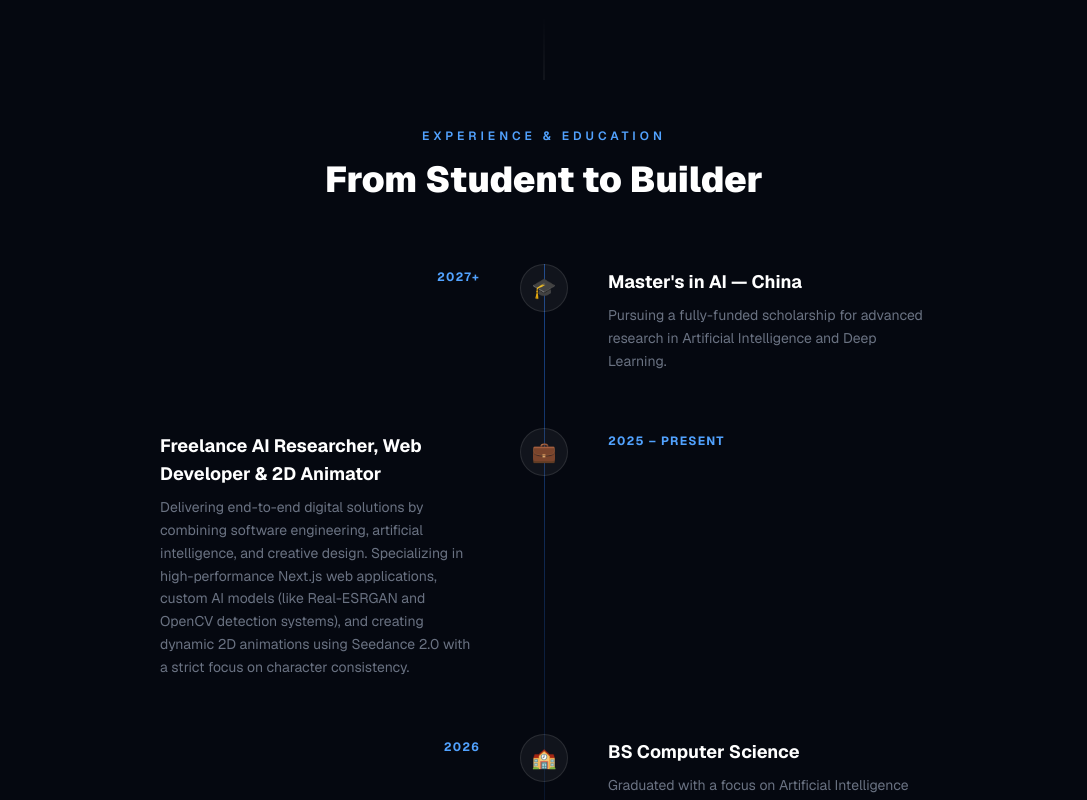
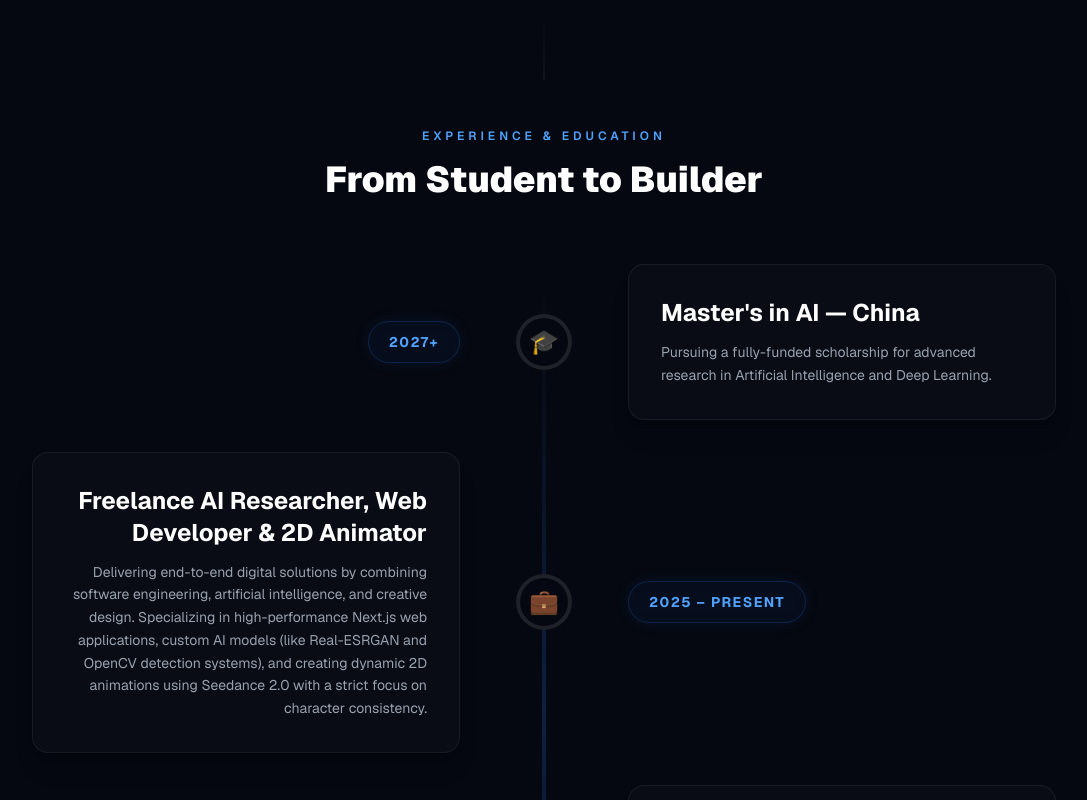
Before and after one commit to owaiskhan2501000/owais-portfolio-web, a Next.js app: page / in a window 1280 px wide. Shown: the part 1360-2160 px from the top of the page, without its empty margins (96-1183 px from the left). Built offline with nearby package versions, Linux system fonts and the light colour scheme; no server answers.

Commit message:
Added some improvements to Journey section

```diff
--- a/app/page.tsx
+++ b/app/page.tsx
@@ -454,33 +454,54 @@ export default function Home() {
       {/* ━━━ JOURNEY ━━━ */}
       <section id="journey" className="py-20 sm:py-28 px-4 sm:px-6 lg:px-8 relative">
         <div className="absolute top-0 left-1/2 -translate-x-1/2 w-px h-16 bg-gradient-to-b from-transparent to-white/10" />
-        <div className="max-w-3xl mx-auto">
+        <div className="max-w-5xl mx-auto">
           <Reveal>
             <p className="text-xs uppercase tracking-[4px] text-blue-400 font-semibold mb-4 text-center">{t.journeyTitle}</p>
             <h2 className="text-3xl sm:text-4xl font-black text-center mb-16">{lang === "en" ? "From Student to Builder" : "从学生到构建者"}</h2>
           </Reveal>
 
-          <div className="relative">
-            <div className="absolute left-6 md:left-1/2 top-0 bottom-0 w-px bg-gradient-to-b from-blue-500/50 via-blue-500/20 to-transparent" />
-            {t.timeline.map((item, i) => (
-              <Reveal key={i} delay={i * 0.15} direction={i % 2 === 0 ? "left" : "right"}>
-                <div className={`relative flex items-start gap-6 mb-12 ${i % 2 === 0 ? "md:flex-row" : "md:flex-row-reverse"} md:gap-10`}>
-                  <div className={`hidden md:block flex-1 ${i % 2 === 0 ? "text-right" : "text-left"}`}>
-                    <span className="text-xs font-bold tracking-widest text-blue-400 uppercase">{item.year}</span>
-                  </div>
-                  <div className="relative flex-shrink-0">
-                    <div className="w-12 h-12 rounded-full bg-white/5 border border-white/10 flex items-center justify-center text-xl z-10 relative">
-                      {item.icon}
+          {/* Improved Node-based Timeline Design */}
+          <div className="relative mt-16 mb-16">
+            {/* Glowing Main Vertical Line */}
+            <div className="absolute left-[24px] md:left-1/2 top-4 bottom-0 w-1 -translate-x-1/2 bg-gradient-to-b from-blue-500/0 via-blue-500/20 to-blue-500/0 rounded-full" />
+
+            <div className="flex flex-col gap-12 md:gap-8 relative z-10">
+              {t.timeline.map((item, i) => {
+                const isEven = i % 2 === 0;
+                return (
+                  <Reveal key={i} delay={i * 0.15} direction={isEven ? "left" : "right"}>
+                    <div className="relative flex flex-col md:flex-row items-start md:items-center group">
+
+                      {/* Left Side (Desktop Year Pill) */}
+                      <div className={`hidden md:flex flex-1 ${isEven ? 'justify-end pr-14' : 'justify-start pl-14 order-3'}`}>
+                        <div className={`px-5 py-2 rounded-full border border-blue-500/20 bg-blue-500/5 backdrop-blur-sm shadow-[0_0_15px_rgba(59,130,246,0.1)] group-hover:border-blue-400/50 group-hover:bg-blue-500/10 group-hover:-translate-y-1 transition-all duration-300`}>
+                          <span className="text-sm font-bold tracking-widest text-blue-400 uppercase">{item.year}</span>
+                        </div>
+                      </div>
+
+                      {/* Timeline Node */}
+                      <div className={`absolute md:relative left-[24px] md:left-auto top-0 md:top-auto -translate-x-1/2 md:translate-x-0 w-12 h-12 md:w-14 md:h-14 rounded-full bg-[#050810] border-4 border-white/10 group-hover:border-cyan-400 flex items-center justify-center text-xl md:text-2xl z-20 transition-all duration-500 group-hover:scale-110 group-hover:shadow-[0_0_30px_rgba(34,211,238,0.5)] order-2 mt-1 md:mt-0`}>
+                        <div className="absolute inset-0 rounded-full bg-blue-500/20 animate-ping opacity-0 group-hover:opacity-40 transition-opacity duration-500" />
+                        <span className="relative z-10 group-hover:scale-110 transition-transform">{item.icon}</span>
+                      </div>
+
+                      {/* Content Card */}
+                      <div className={`w-full md:flex-1 pl-20 md:pl-0 pt-2 md:pt-0 ${isEven ? 'md:pl-14 order-3' : 'md:pr-14 order-1 text-left md:text-right'}`}>
+                        <div className="p-6 md:p-8 rounded-2xl bg-white/[0.02] border border-white/[0.06] group-hover:border-blue-500/30 group-hover:bg-white/[0.04] transition-all duration-500 shadow-xl group-hover:shadow-blue-500/10 relative overflow-hidden">
+                          {/* Inner gradient line indicating the connection side */}
+                          <div className={`absolute top-0 bottom-0 w-1 bg-gradient-to-b from-blue-500 to-cyan-400 opacity-0 group-hover:opacity-100 transition-opacity duration-500 ${isEven ? 'left-0' : 'left-0 md:right-0 md:left-auto'}`} />
+
+                          <span className="md:hidden text-xs font-bold tracking-widest text-blue-400 uppercase mb-3 block">{item.year}</span>
+                          <h3 className="text-xl sm:text-2xl font-bold text-white mb-3 group-hover:text-cyan-400 transition-colors">{item.title}</h3>
+                          <p className="text-gray-400 text-sm leading-relaxed">{item.desc}</p>
+                        </div>
+                      </div>
+
                     </div>
-                  </div>
-                  <div className="flex-1 pb-2">
-                    <span className="md:hidden text-xs font-bold tracking-widest text-blue-400 uppercase">{item.year}</span>
-                    <h3 className="text-lg font-bold text-white mt-1 mb-2">{item.title}</h3>
-                    <p className="text-gray-500 text-sm leading-relaxed">{item.desc}</p>
-                  </div>
-                </div>
-              </Reveal>
-            ))}
+                  </Reveal>
+                );
+              })}
+            </div>
           </div>
 
           <Reveal>
```
